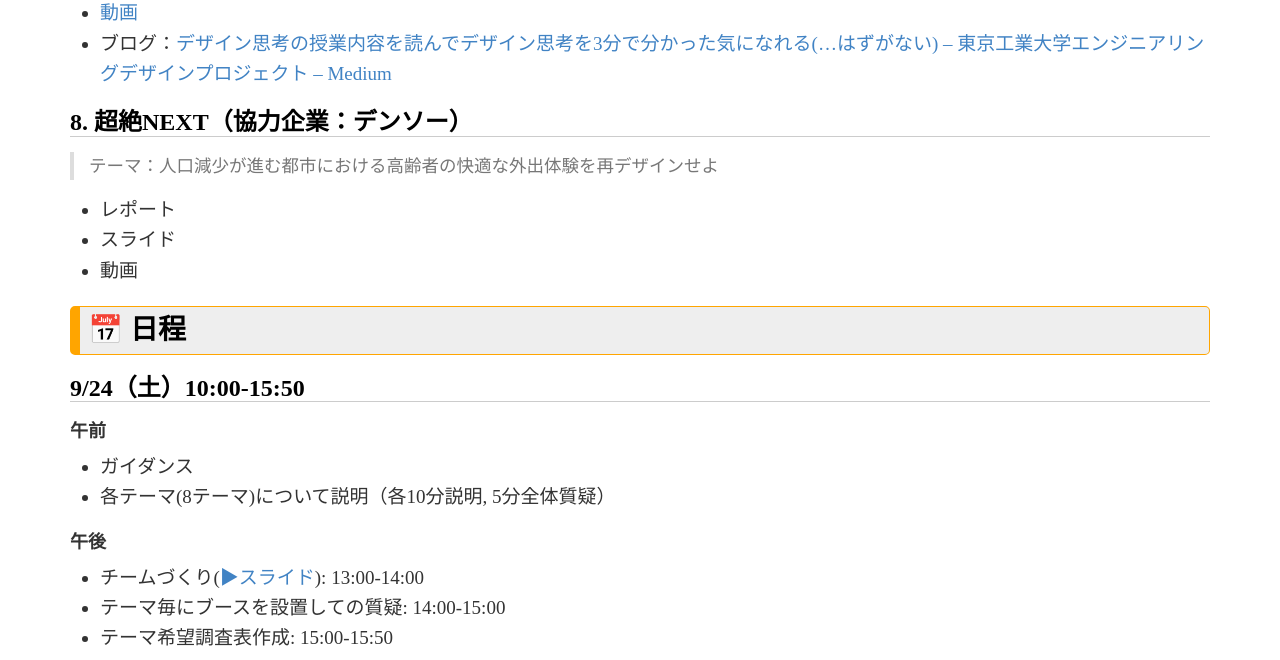
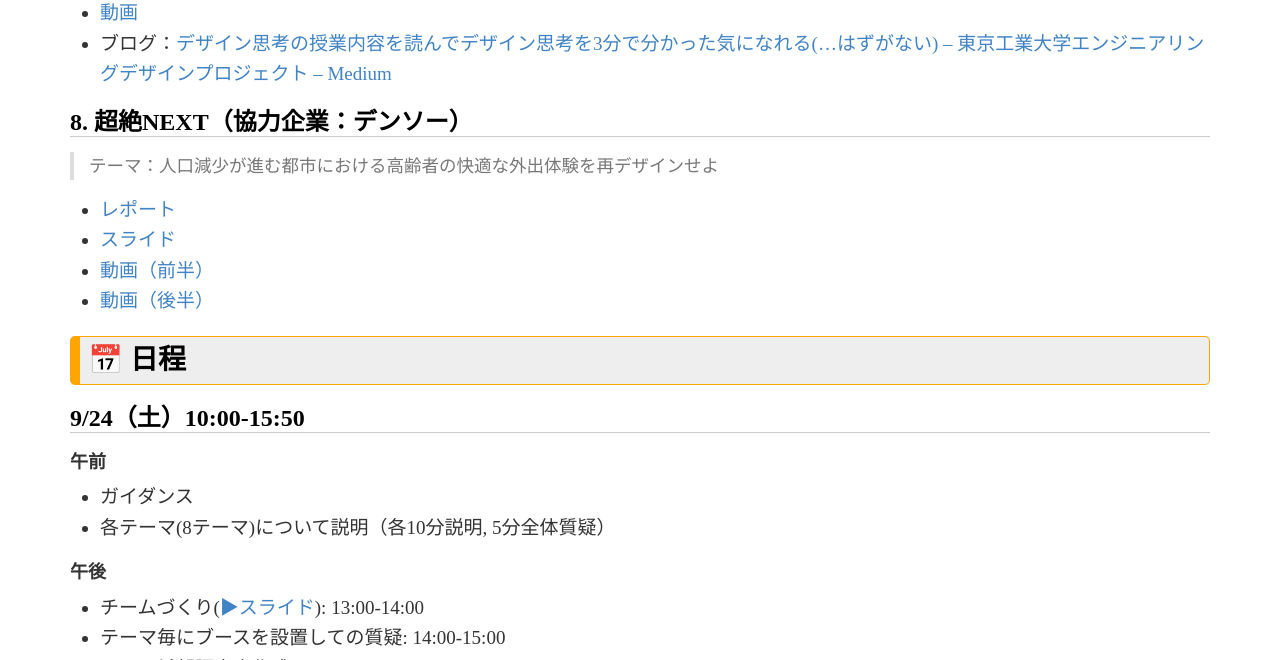
Before and after one commit to titech-edp/titech-edp.github.io, a Jekyll site: the page built from 2016-edp-bc/index.md, in a window 1280 px wide and 900 px high, scrolled down 1950 px, cut to the strip 0-660 px from the top of the window. Built offline with Jekyll 4.4.1, drawn with Linux system fonts in a browser that asks for light colours; nearby versions of some CDN libraries; emoji names are drawn with the system emoji font; library files that are not in the unit come from our copies.

Commit message:
Update ultimate-next

```diff
--- a/2016-edp-bc/index.md
+++ b/2016-edp-bc/index.md
@@ -66,9 +66,10 @@ title: 2016年度「エンジニアリングデザインプロジェクトB/C」
 
 > テーマ：人口減少が進む都市における高齢者の快適な外出体験を再デザインせよ
 
-- レポート
-- スライド
-- 動画
+- [レポート](https://drive.google.com/open?id=0B8Q1ejJYGDKhT055amdlcmYyTGM)
+- [スライド](https://drive.google.com/open?id=0B8Q1ejJYGDKhUkZVRGc4dlRoVVk)
+- [動画（前半）](https://drive.google.com/open?id=0B_P9QDkPkdvBQ3dXMm5ycHJJTUU)
+- [動画（後半）](https://drive.google.com/open?id=0B8Q1ejJYGDKha2tOQ2Y2eWZ3c1k)
 
 # :date: 日程
 
```
